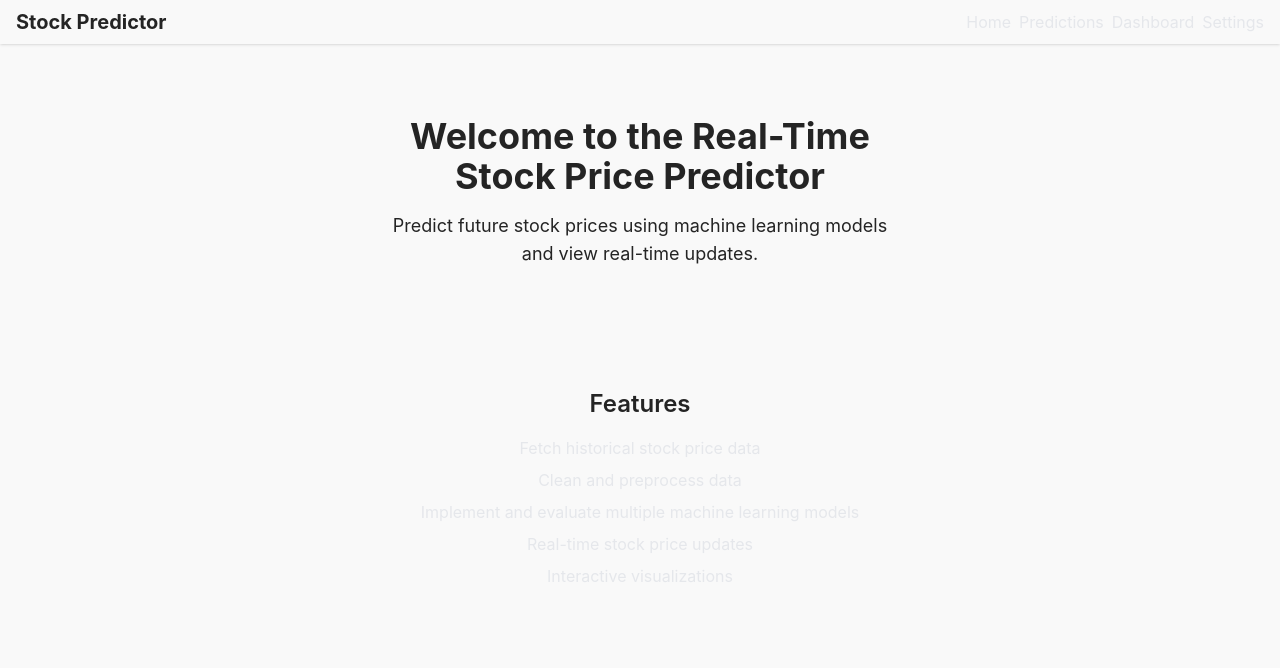
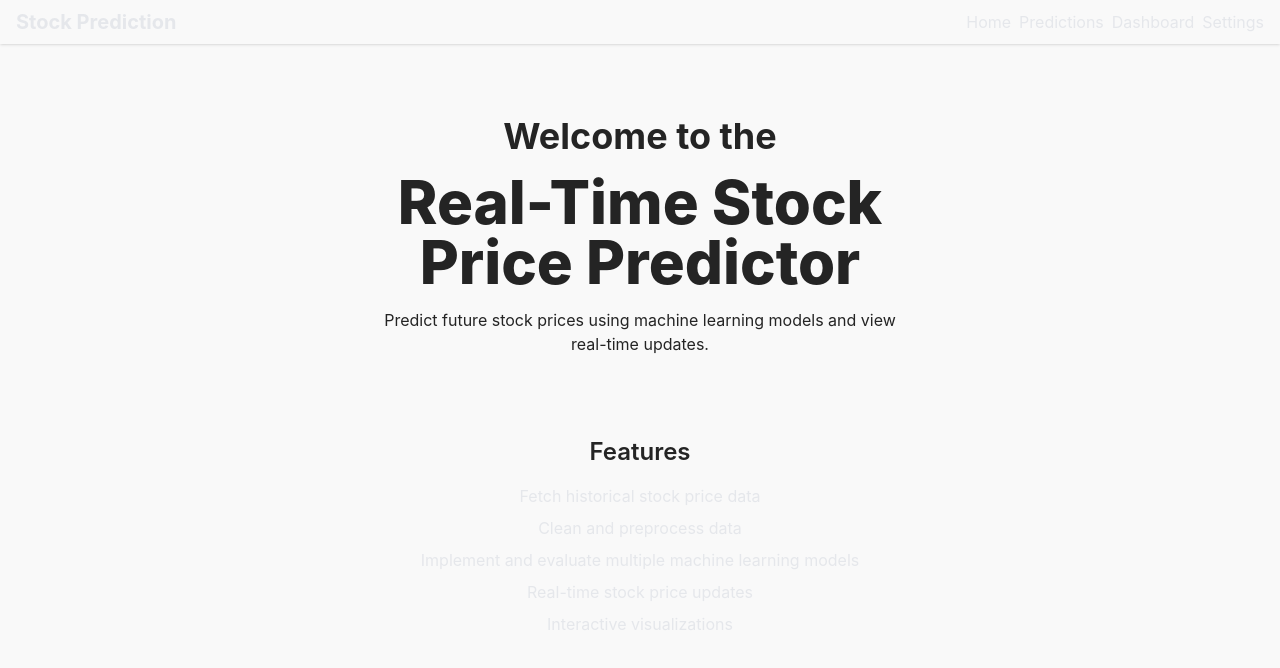
Before and after one commit to nbursa/stock-price-predictor, a Vue app: page / in a window 1280 px wide. Shown: the top 668 px of the page. Built offline with nearby package versions, Linux system fonts and the light colour scheme.

Commit message:
Improve ui

```diff
--- a/src/components/NavBar.vue
+++ b/src/components/NavBar.vue
@@ -6,7 +6,7 @@
           <path stroke-linecap="round" stroke-linejoin="round" stroke-width="2" d="M4 6h16M4 12h16m-7 6h7"></path>
         </svg>
       </button>
-      <h1 class="text-xl font-bold m-0 ">Stock Predictor</h1>
+      <router-link to="/" class="text-xl font-bold text-gray-200">Stock Prediction</router-link>
       <ul class="hidden md:flex items-center gap-2 m-0 ">
         <li><router-link class="text-gray-200" to="/">Home</router-link></li>
         <li><router-link class="text-gray-200" to="/predictions">Predictions</router-link></li>
@@ -16,17 +16,17 @@
     </nav>
     <transition enter-active-class="transition ease-in-out duration-300 transform" enter-from-class="-translate-x-full opacity-0" enter-to-class="translate-x-0 opacity-100" leave-active-class="transition ease-in-out duration-300 transform" leave-from-class="translate-x-0 opacity-100" leave-to-class="-translate-x-full opacity-0">
       <aside v-if="sidebarOpen" class="fixed inset-0 z-40 flex md:hidden">
-        <div class="fixed inset-0 opacity-75 transition-opacity duration-300" @click="toggleSidebar"></div>
-        <div class="relative flex-1 flex flex-col max-w-xs w-full bg-white shadow-xl">
-          <div class="absolute top-0 right-0 -mr-14 p-1">
+        <div class="fixed inset-0 bg-gray-600 opacity-75 transition-opacity duration-300" @click="toggleSidebar"></div>
+        <div class="relative flex-1 flex flex-col max-w-sm pt-12 w-full bg-[#0D1117] shadow-xl">
+          <div class="absolute top-1 right-1 p-1">
             <button @click="toggleSidebar" class="flex items-center justify-center h-12 w-12 rounded-full focus:outline-none focus:bg-gray-600">
               <svg class="h-6 w-6 text-white" stroke="currentColor" fill="none" viewBox="0 0 24 24">
                 <path stroke-linecap="round" stroke-linejoin="round" stroke-width="2" d="M6 18L18 6M6 6l12 12"></path>
               </svg>
             </button>
           </div>
-          <div class="flex-1 h-0 pt-5 pb-4 overflow-y-auto">
-            <nav class="mt-5 px-2 space-y-1">
+          <div class="flex-1 h-0 pt-5 pb-4 text-center overflow-y-auto">
+            <nav class="mt-5 px-2 space-y-1 text-gray-800">
               <router-link to="/" class="text-blue-500 block px-3 py-2 rounded-md text-base font-medium" @click.native="toggleSidebar">Home</router-link>
               <router-link to="/predictions" class="text-blue-500 block px-3 py-2 rounded-md text-base font-medium" @click.native="toggleSidebar">Predictions</router-link>
               <router-link to="/dashboard" class="text-blue-500 block px-3 py-2 rounded-md text-base font-medium" @click.native="toggleSidebar">Dashboard</router-link>
--- a/src/views/Home.vue
+++ b/src/views/Home.vue
@@ -1,10 +1,11 @@
 <template>
   <div class="home p-4">
     <header class="header py-10 text-center max-w-lg mx-auto">
-      <h1 class="text-4xl font-bold">Welcome to the Real-Time Stock Price Predictor</h1>
-      <p class="text-lg mt-4">Predict future stock prices using machine learning models and view real-time updates.</p>
+      <div class="font-bold text-4xl mb-4">Welcome to the</div>
+      <h1 class="text-6xl font-extrabold"> Real-Time Stock Price Predictor</h1>
+      <p class=" mt-4">Predict future stock prices using machine learning models and view real-time updates.</p>
     </header>
-    <main class="mt-10">
+    <main class="mt-0">
       <div class="p-6 max-w-lg mx-auto">
         <h2 class="text-2xl font-semibold text-center">Features</h2>
         <ul class="mt-4 p-0 space-y-2 text-center">
```
